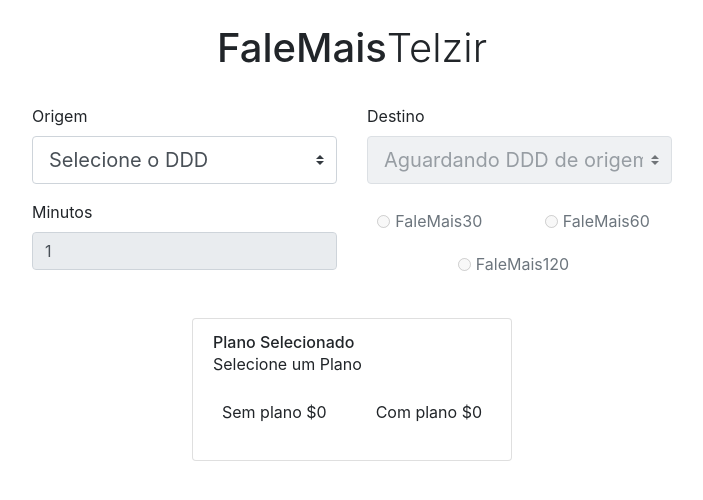
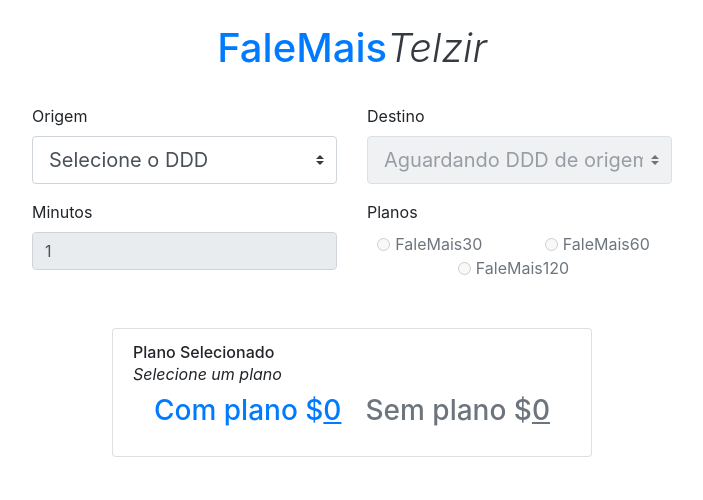
Before and after one commit to GabrielModog/telzir, a React (Create React App) app: page / in a window 1280 px wide. Shown: the top 500 px of the page, without its empty margins (288-991 px from the left). Built offline with nearby package versions, Linux system fonts and the light colour scheme.

Commit message:
fixes styles

```diff
--- a/src/App.tsx
+++ b/src/App.tsx
@@ -19,8 +19,11 @@
 
   return (
     <Container className="w-50" fluid="sm">
-      <h1 className="text-center py-4">
-        FaleMais<span className="font-weight-light">Telzir</span>
+      <h1 className="text-center text-primary py-4">
+        FaleMais
+        <span className="font-weight-light text-dark">
+          <i>Telzir</i>
+        </span>
       </h1>
       <CallsRecord
         calls={calls}
--- a/src/components/CallsRecord.tsx
+++ b/src/components/CallsRecord.tsx
@@ -7,7 +7,7 @@
   origin: number;
   destination: number;
   minutes: number;
-  planCheck: string;
+  planCheck?: string;
   onChangeForms: (event: any) => void;
 }
 
@@ -17,7 +17,6 @@
   origin,
   destination,
   minutes,
-  planCheck,
   onChangeForms,
 }: ICallsRecord) => {
   return (
@@ -83,10 +82,12 @@
               />
             </Form.Group>
           </Col>
+
           <Col md>
-            <Row className="align-items-center justify-content-around h-100">
-              {plans.map((plan: any) => (
-                <div key={plan.name}>
+            <Form.Group className="align-items-center justify-content-center h-100">
+              <Form.Label>Planos</Form.Label>
+              <Row className="align-items-center justify-content-around">
+                {plans.map((plan: any) => (
                   <Form.Check
                     inline
                     label={plan.name}
@@ -96,9 +97,9 @@
                     onChange={(evt: any) => onChangeForms(evt)}
                     disabled={Boolean(!destination)}
                   />
-                </div>
-              ))}
-            </Row>
+                ))}
+              </Row>
+            </Form.Group>
           </Col>
         </Row>
       </Form>
--- a/src/components/Prices.tsx
+++ b/src/components/Prices.tsx
@@ -24,25 +24,19 @@
 
   return (
     <Row className="align-items-center justify-content-center pt-4 mt-2">
-      <Card className="w-50">
+      <Card className="w-75">
         <Card.Body>
           <Card.Subtitle>Plano Selecionado</Card.Subtitle>
           {plan ? (
-            <Card.Title>{plan?.name}</Card.Title>
+            <Card.Title className="text-primary">{plan?.name}</Card.Title>
           ) : (
-            <p>Selecione um Plano</p>
+            <i>Selecione um plano</i>
           )}
 
-          <Row className="justify-content-between px-4 pt-2">
-            <Card.Text>
-              Sem plano $
-              {origin && destination
-                ? calculatePerMinute(calls[origin][destination], minutes)
-                : 0}
-            </Card.Text>
-
-            <Card.Text>
+          <Row className="justify-content-around px-4 pt-2">
+            <Card.Text className="h3 text-primary">
               Com plano $
+              <u>
                 {origin && destination
                   ? calculateWithPlan(
                       calls[origin][destination],
@@ -50,6 +44,15 @@
                       plan?.value
                     )
                   : 0}
+              </u>
+            </Card.Text>
+            <Card.Text className="h3 text-secondary">
+              Sem plano $
+              <u className="text-">
+                {origin && destination
+                  ? calculatePerMinute(calls[origin][destination], minutes)
+                  : 0}
+              </u>
             </Card.Text>
           </Row>
         </Card.Body>
```
Also changed, not shown: .eslintrc.js. Lines whose indentation alone changed are shown as unchanged.
